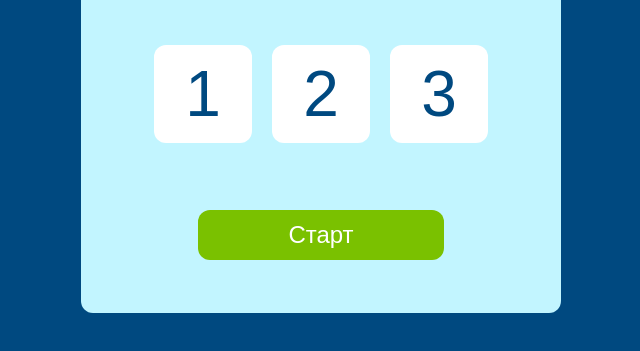
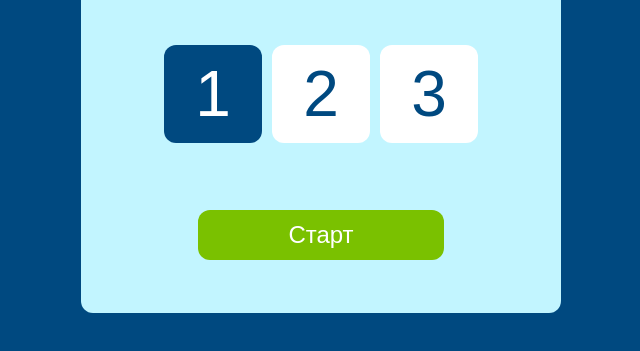
Before and after one commit to Sashokis/Cards-Game, a plain HTML site: page index.html in a window 1280 px wide. Shown: the part 317-668 px from the top of the page, without its empty margins (319-959 px from the left). Drawn offline with Linux system fonts and the light colour scheme; a web font is replaced by a local one.

Commit message:
attempt2

```diff
--- a/index.html
+++ b/index.html
@@ -11,9 +11,14 @@
         <div class=" selection-form">
             <h1 class="selection-form__header">Выбери  <br> сложность</h1>
             <div class="selection-form__card-container">
-                <div class="card">1</div>
-                <div class="card">2</div>
-                <div class="card">3</div>
+                <input type="radio" id="radio1" name="radios" value="Легкий" checked>
+                <label for="radio1">1</label>
+
+                <input type="radio" id="radio2" name="radios" value="Средний">
+                <label for="radio2">2</label>
+
+                <input type="radio" id="radio3" name="radios" value="Сложный">
+                <label for="radio3">3</label>
             </div>
             <button class="selection-form__start-button">Старт</button>
         </div>
--- a/style.scss
+++ b/style.scss
@@ -1,12 +1,12 @@
 @font-face {
-  font-family: 'stratosskyengweb-regular';
-  src: url('fonts/stratosskyengweb-regular.woff') format('woff');
+  font-family: "stratosskyengweb-regular";
+  src: url("fonts/stratosskyengweb-regular.woff") format("woff");
   font-weight: 400;
   font-style: normal;
 }
 
 body {
-  font-family: 'stratosskyengweb-regular', sans-serif;
+  font-family: "stratosskyengweb-regular", sans-serif;
   background-color: #004980;
 }
 
@@ -16,16 +16,15 @@ body {
   box-sizing: border-box;
 }
 
-.center{
+.center {
   height: 100vh;
   width: 100%;
   display: flex;
   justify-content: center;
   align-items: center;
-
 }
 
-.selection-form{
+.selection-form {
   width: 480px;
   height: 459px;
   border-radius: 12px;
@@ -42,13 +41,45 @@ body {
     text-align: center;
   }
 
-  &__card-container{
+
+  &__card-container {
+    display: flex;
+  }
+
+  &__card-container input[type="radio"] {
+    display: none;
+  }
+
+  /* изменение кнопки */
+  &__card-container label {
     display: flex;
     justify-content: center;
-    gap: 20px;
+    align-items: center;
+    cursor: pointer;
+    color: #004980;
+    font-size: 64px;
+    width: 98px;
+    height: 98px;
+    border-radius: 12px;
+    background-color: #fff;
+    margin-right: 10px;
   }
 
-  &__start-button{
+  /* Убираем правый отступ у последней кнопки */
+  &__card-container label:last-child {
+    margin-right: 0;
+  }
+
+  /* выбранный элемент */
+  &__card-container  input[type="radio"]:checked+label {
+    border-radius: 12px;
+    background-color: #004980;
+    color: #fff;
+    border-color: transparent;
+  }
+
+
+  &__start-button {
     color: #fff;
     background-color: #7AC100;
     width: 246px;
@@ -59,15 +90,3 @@ body {
     border-color: transparent;
   }
 }
-
-.card{
-  width: 98px;
-  height: 98px;
-  display: flex;
-  justify-content: center;
-  align-items: center;
-  border-radius: 12px;
-  background-color: #fff;
-  color: #004980;
-  font-size: 64px;
-}
```
Also changed, not shown: style.css, 1 other file.
